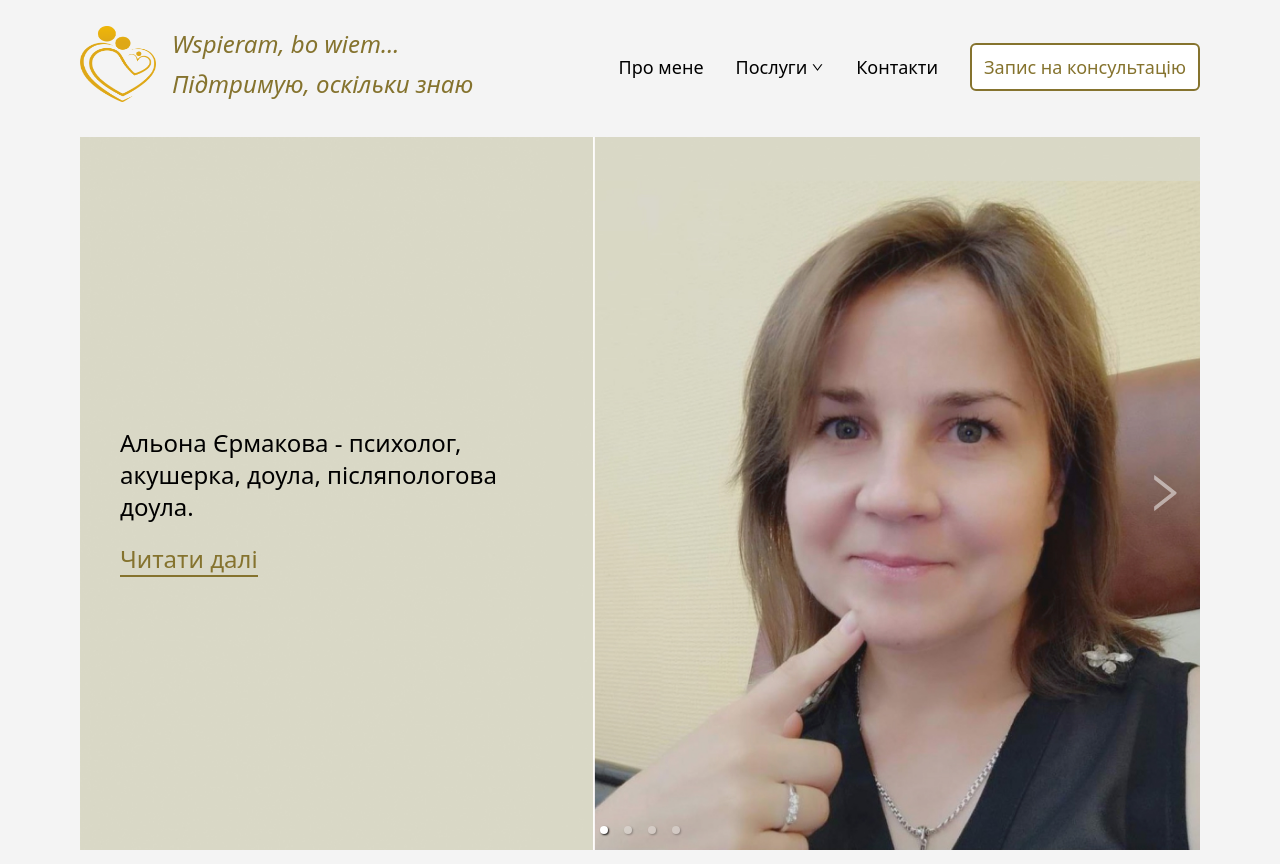
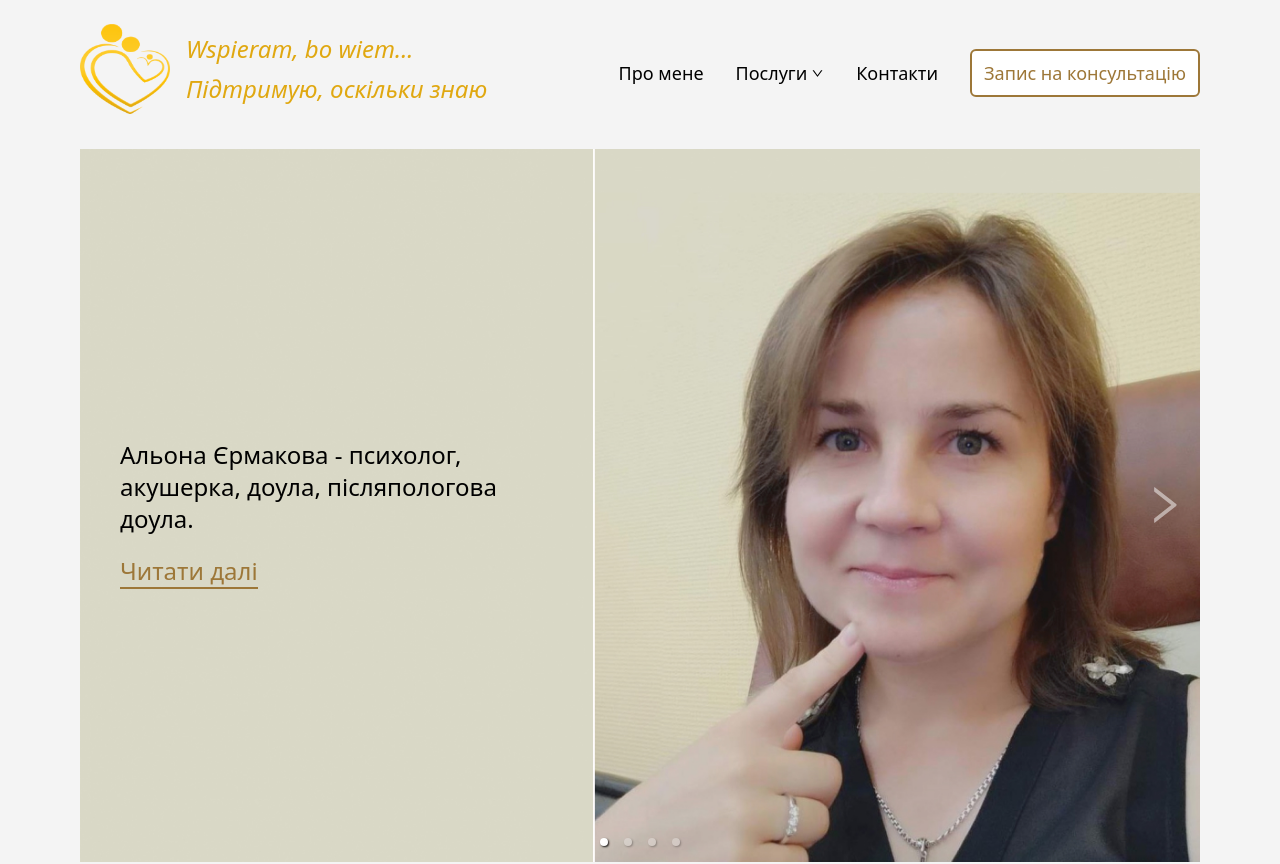
Before and after one commit to OlhaPo/wspieram-bo-wiem-landing-page, a React (Vite) app: page / in a window 1280 px wide. Shown: the top 864 px of the page. Built offline with nearby package versions, Linux system fonts and the light colour scheme.

Commit message:
Change primary color and logo.

```diff
--- a/src/components/NavMenu.jsx
+++ b/src/components/NavMenu.jsx
@@ -81,14 +81,14 @@ const NavMenu = () => {
         <div>
           <Link to="/" className="inline-flex gap-3 lg:gap-4 items-center">
             <img
-              src="./logo-new.png"
+              src="./logo-new-1.png"
               alt="Wspieram bo wiem logo"
-              className="w-10 h-10 lg:h-[76px] lg:w-[76px]"
+              className="w-10 h-10 lg:h-[90px] lg:w-[90px]"
             />{" "}
-            <span className="text-base lg:text-2xl italic text-primary lg:leading-10">
+            <span className="text-base lg:text-2xl italic text-[#E0A811] lg:leading-10">
               Wspieram, bo wiem...
               <br />
-              Підтримую, оскільки знаю
+              <span className="text-[#E0A811]">Підтримую, оскільки знаю</span>
             </span>
           </Link>
         </div>
--- a/tailwind.config.js
+++ b/tailwind.config.js
@@ -4,7 +4,7 @@ export default {
   theme: {
     extend: {
       colors: {
-        primary: "#85732E",
+        primary: "#9D7738",
       },
     },
   },
```
Also changed, not shown: public/logo-new-1.png (added).
